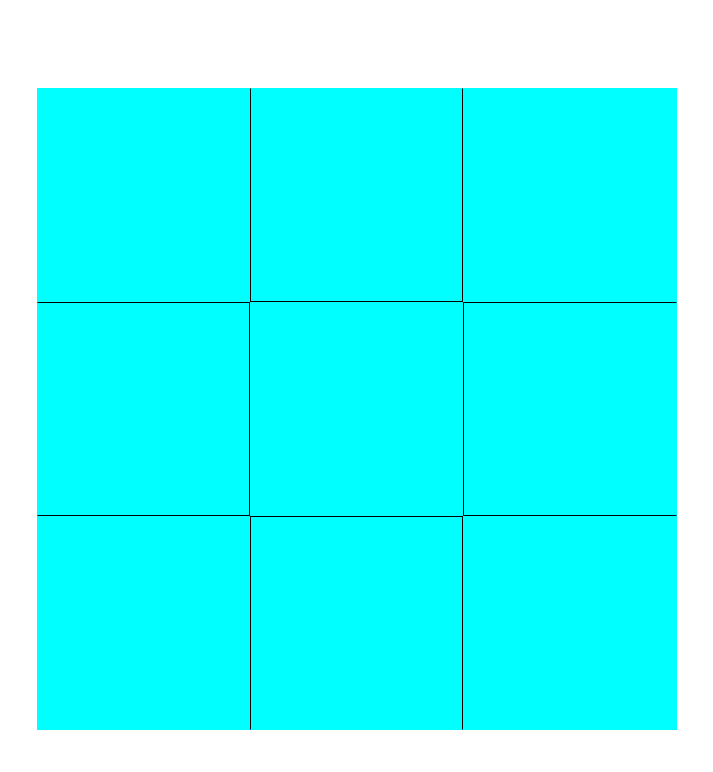
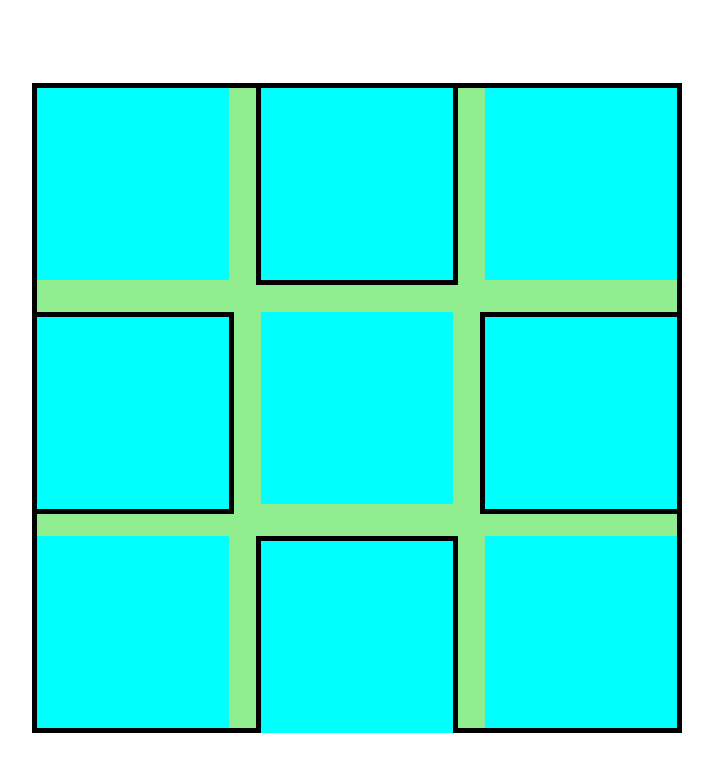
Before and after one commit to EricT22/TicTacToe, a plain HTML site: page index.html in a window 1280 px wide. Shown: the whole page, without its empty margins (283-996 px from the left). Drawn offline with Linux system fonts and the light colour scheme.

Commit message:
lots of css changes... still one bug on bottom border to be fixed later

```diff
--- a/styles.css
+++ b/styles.css
@@ -11,26 +11,29 @@ body{
 }
 
 .board{
+    --main-border: 5px solid black;
+
     display: flex;
     flex-direction: column;
     justify-content: space-between;
     width: 80vh;
     height: 80vh;
+    background-color: lightgreen;
+    border: var(--main-border);
 }
 
 .row{
+    display: flex;
+    justify-content: space-between;
     width: 100%;
-    height: 33.2%;
+    height: 30%;
 }
 
 .board-tile{
-    --main-border: 1px solid black;
 
-    float: left;
-    width: 33%;
+    width: 30%;
     height: 100%;
     background-color: aqua;
-    border: 1px solid aqua;
 }
 
 #top-center{
@@ -43,6 +46,7 @@ body{
     border-right: var(--main-border);
     border-left: var(--main-border);
     border-top: var(--main-border);
+
 }
 
 #center-left{
```
